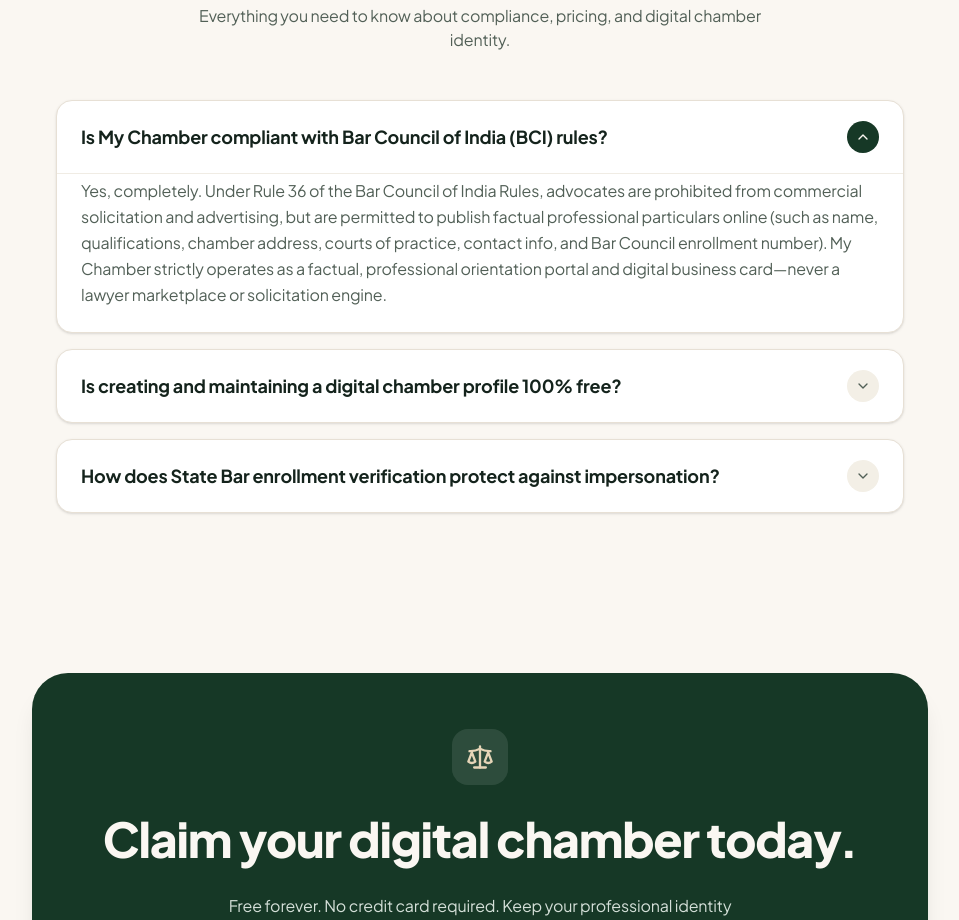
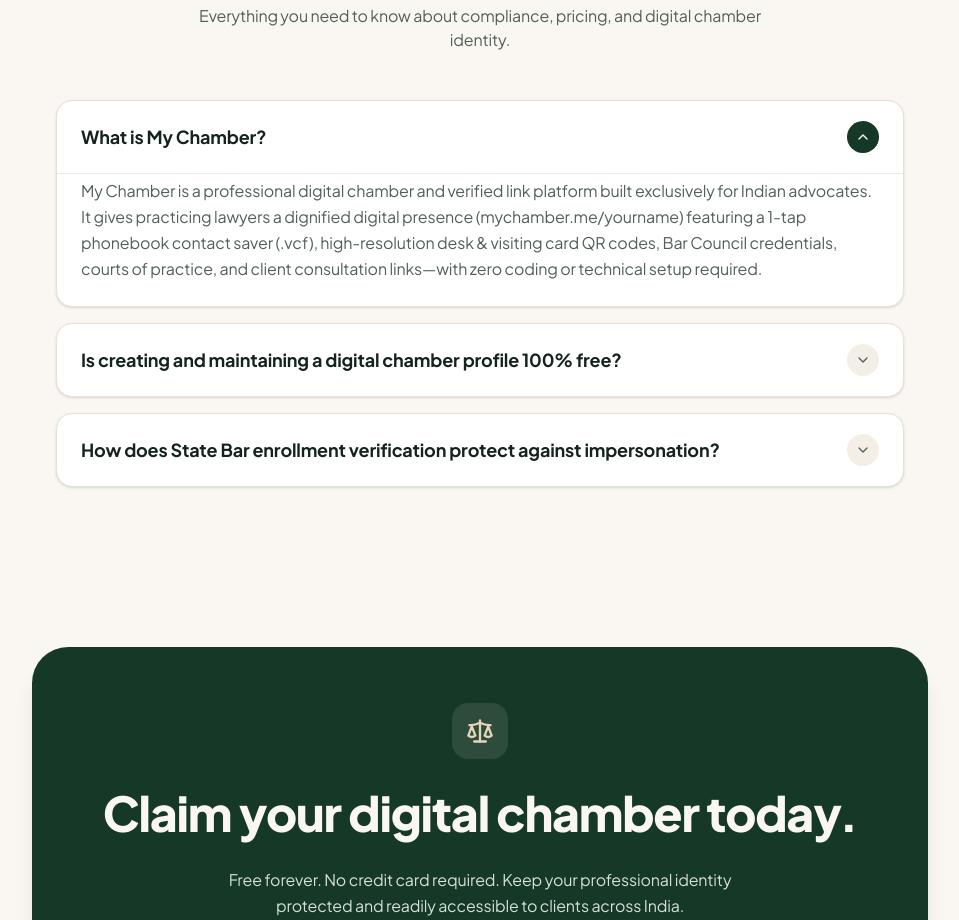
Before and after one commit to Curio-me/My-Chamber, a Next.js app: page / in a window 1280 px wide. Shown: the part 3800-4720 px from the top of the page, without its empty margins (160-1119 px from the left). Built offline with nearby package versions, Linux system fonts and the light colour scheme.

Commit message:
Update FAQ: replace BCI question with 'What is My Chamber?'

```diff
--- a/src/app/page.tsx
+++ b/src/app/page.tsx
@@ -56,9 +56,9 @@
 
   const faqs = [
     {
-      question: "Is My Chamber compliant with Bar Council of India (BCI) rules?",
+      question: "What is My Chamber?",
       answer:
-        "Yes, completely. Under Rule 36 of the Bar Council of India Rules, advocates are prohibited from commercial solicitation and advertising, but are permitted to publish factual professional particulars online (such as name, qualifications, chamber address, courts of practice, contact info, and Bar Council enrollment number). My Chamber strictly operates as a factual, professional orientation portal and digital business card—never a lawyer marketplace or solicitation engine.",
+        "My Chamber is a professional digital chamber and verified link platform built exclusively for Indian advocates. It gives practicing lawyers a dignified digital presence (mychamber.me/yourname) featuring a 1-tap phonebook contact saver (.vcf), high-resolution desk & visiting card QR codes, Bar Council credentials, courts of practice, and client consultation links—with zero coding or technical setup required.",
     },
     {
       question: "Is creating and maintaining a digital chamber profile 100% free?",
```
